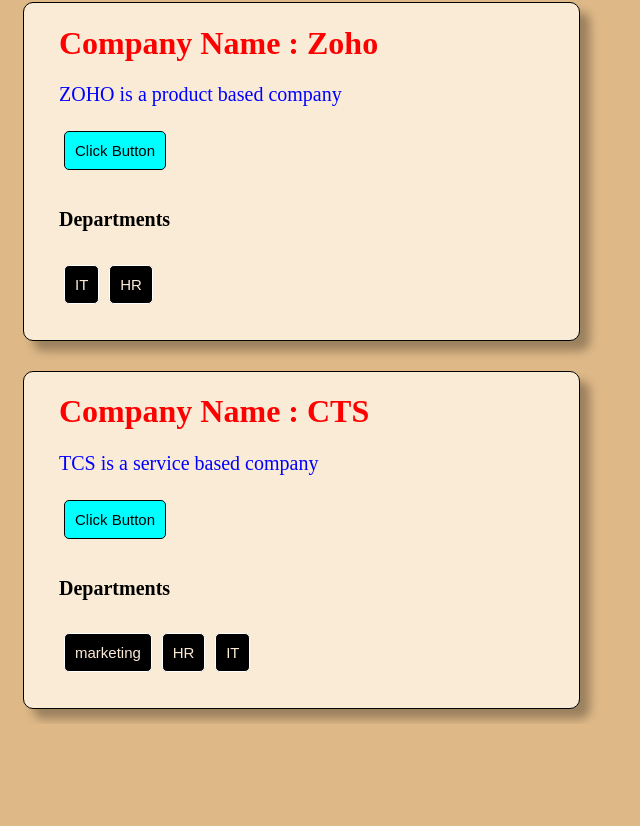
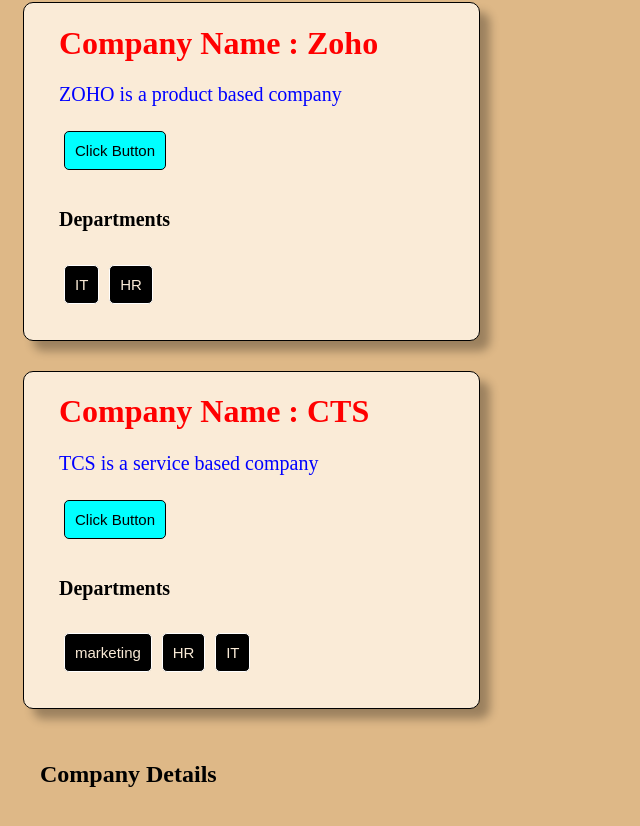
Before and after one commit to sarathypartha001/components, a React (Vite) app: page / in a window 1280 px wide. Shown: the part 455-1281 px from the top of the page, without its empty margins (0-640 px from the left). Before the commit the page ends 1179 px from the top, so only its background shows below. Built offline with nearby package versions, Linux system fonts and the light colour scheme.

Commit message:
modified files

```diff
--- a/src/App.jsx
+++ b/src/App.jsx
@@ -2,10 +2,10 @@ import Company from "./company/company";
 import "./index.css";
 import { DepartmentDatas } from "./dataset";
 import { useState } from "react";
+import Demo from "./demo";
 
 function App(){
     let [SelectButton, setSelectButton]= useState("Company Details");
-    let [departmentselectBtn, setdepartmentselectBtn] = useState("Departments");
 
     const HandleBtnclick = (companyName) =>{
        setSelectButton(companyName);
@@ -27,16 +27,8 @@ function App(){
             />
             );
          })}
-
-
-
-
-
-
-
-
-
-
+         <Demo
+         Result = {SelectButton}/>
 
 
 
--- /dev/null
+++ b/src/demo.jsx
@@ -0,0 +1,10 @@
+
+
+function Demo(props){
+    return (
+        <div style={{margin:'1rem', padding: '1rem'}}>
+            <h2>{props.Result}</h2>
+        </div>
+    );
+}
+export default Demo ;
--- a/src/index.css
+++ b/src/index.css
@@ -28,7 +28,7 @@ body{
     padding-right: 20px;
     padding-bottom: 20px;
     background-color:antiquewhite;
-    width: 500px;
+    width: 400px;
     border: 1px solid black;
     border-radius: 10px;
     box-shadow: 10px 10px 10px rgba(0, 0, 0, 0.3);
```
